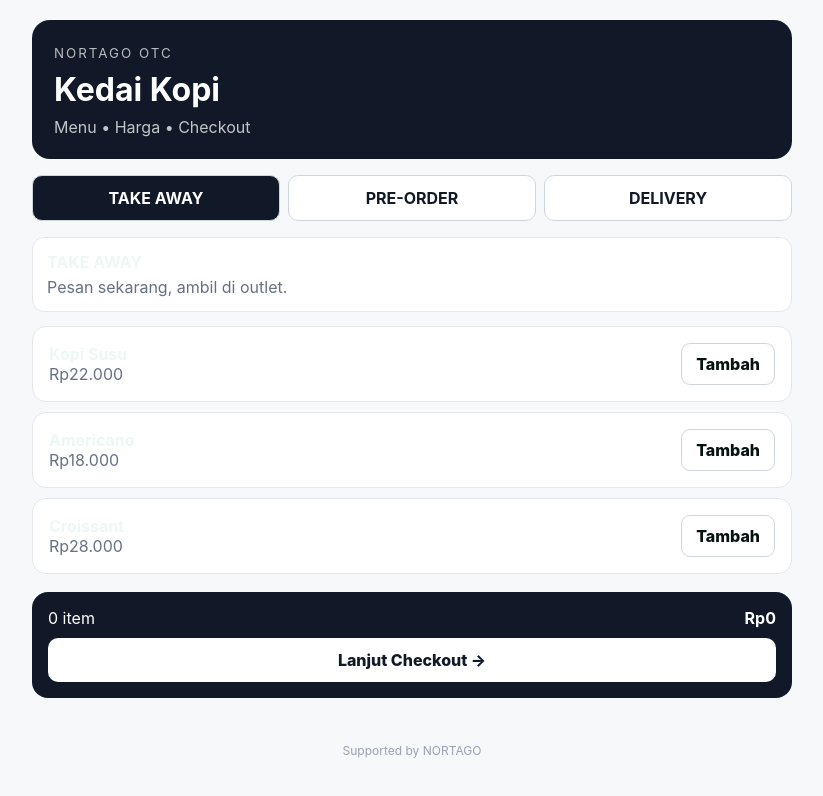
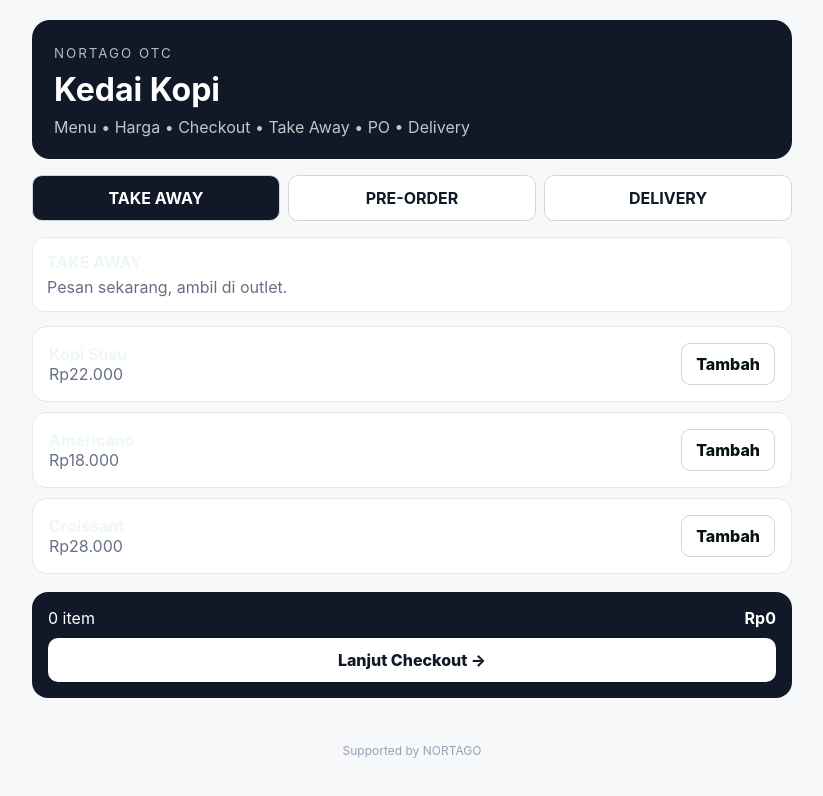
Before and after one commit to adiaris2022-rgb/tjsl-impact-control-tower, a Next.js app: page /otc in a window 1280 px wide. Shown: the top 796 px of the page, without its empty margins (228-1051 px from the left). Built offline with nearby package versions, Linux system fonts and the light colour scheme.

Commit message:
chore: trigger OTC route deployment on TJSL service

```diff
--- a/app/otc/page.tsx
+++ b/app/otc/page.tsx
@@ -4,7 +4,7 @@
 export default function OTC(){const [mode,setMode]=useState("TAKE AWAY"); const [cart,setCart]=useState<Record<number,number>>({});
 const add=(i:number)=>setCart(c=>({...c,[i]:(c[i]||0)+1})); const count=Object.values(cart).reduce((a,b)=>a+b,0); const total=products.reduce((s,p,i)=>s+p[1]*(cart[i]||0),0);
 return <main style={{minHeight:"100vh",background:"#f7f8fa",padding:20,fontFamily:"Inter,system-ui,sans-serif"}}><div style={{maxWidth:760,margin:"0 auto"}}>
-<header style={{background:"#111827",color:"#fff",padding:22,borderRadius:18}}><small style={{letterSpacing:2,opacity:.7}}>NORTAGO OTC</small><h1 style={{margin:"8px 0"}}>Kedai Kopi</h1><div style={{opacity:.75}}>Menu • Harga • Checkout</div></header>
+<header style={{background:"#111827",color:"#fff",padding:22,borderRadius:18}}><small style={{letterSpacing:2,opacity:.7}}>NORTAGO OTC</small><h1 style={{margin:"8px 0"}}>Kedai Kopi</h1><div style={{opacity:.75}}>Menu • Harga • Checkout • Take Away • PO • Delivery</div></header>
 <div style={{display:"grid",gridTemplateColumns:"repeat(3,1fr)",gap:8,margin:"16px 0"}}>{["TAKE AWAY","PRE-ORDER","DELIVERY"].map(x=><button key={x} onClick={()=>setMode(x)} style={{padding:12,borderRadius:10,border:"1px solid #d0d5dd",background:mode===x?"#111827":"#fff",color:mode===x?"#fff":"#111827",fontWeight:700}}>{x}</button>)}</div>
 <div style={{background:"#fff",padding:14,borderRadius:12,border:"1px solid #e4e7ec",marginBottom:14}}><b>{mode}</b><div style={{color:"#667085",marginTop:5}}>{mode==="TAKE AWAY"?"Pesan sekarang, ambil di outlet.":mode==="PRE-ORDER"?"Pilih jadwal pickup untuk pesanan mendatang.":"Pesan sekarang, siapkan untuk diserahkan ke kurir pihak ketiga."}</div></div>
 {products.map((p,i)=><div key={i} style={{background:"#fff",padding:16,margin:"10px 0",border:"1px solid #e4e7ec",borderRadius:14,display:"flex",justifyContent:"space-between",alignItems:"center"}}><div><strong>{p[0]}</strong><div style={{color:"#667085"}}>Rp{p[1].toLocaleString("id-ID")}</div></div><button onClick={()=>add(i)} style={{padding:"10px 14px",borderRadius:9,border:"1px solid #d0d5dd",background:"#fff"}}>Tambah</button></div>)}
```
